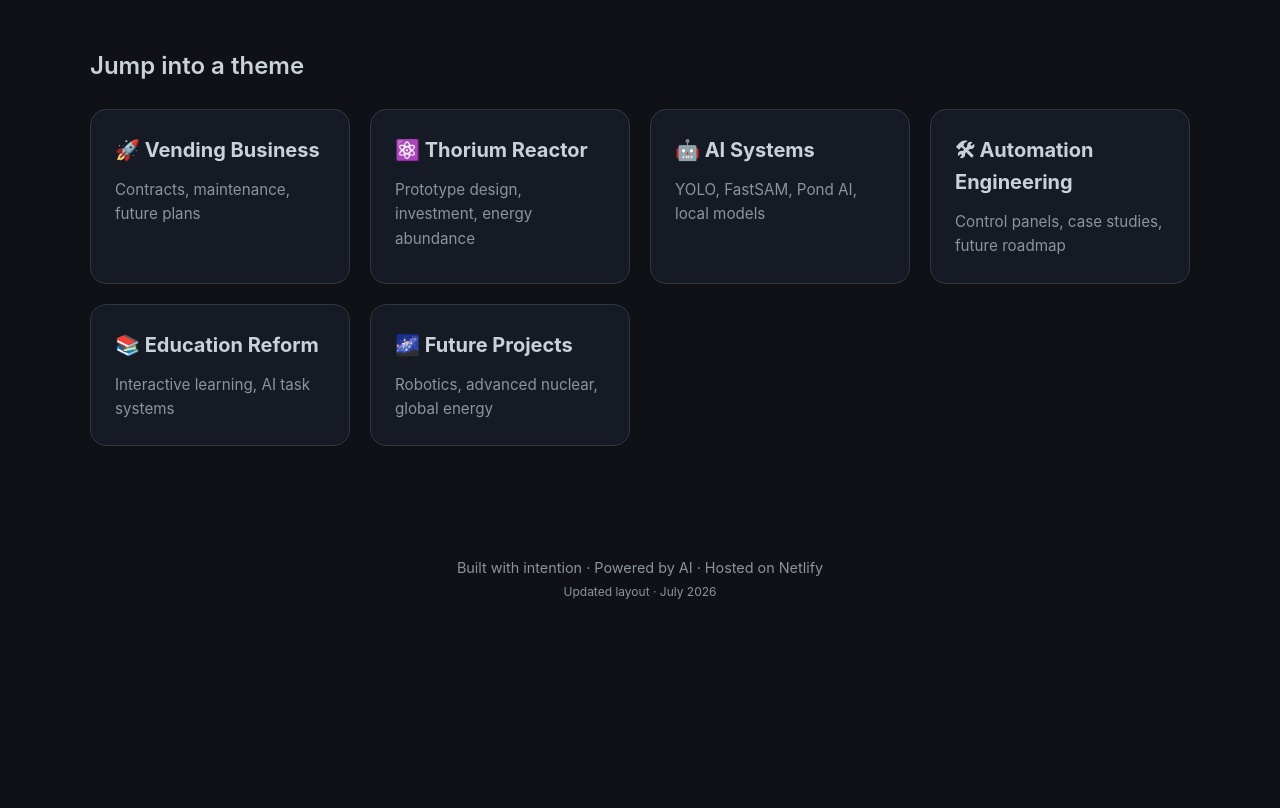
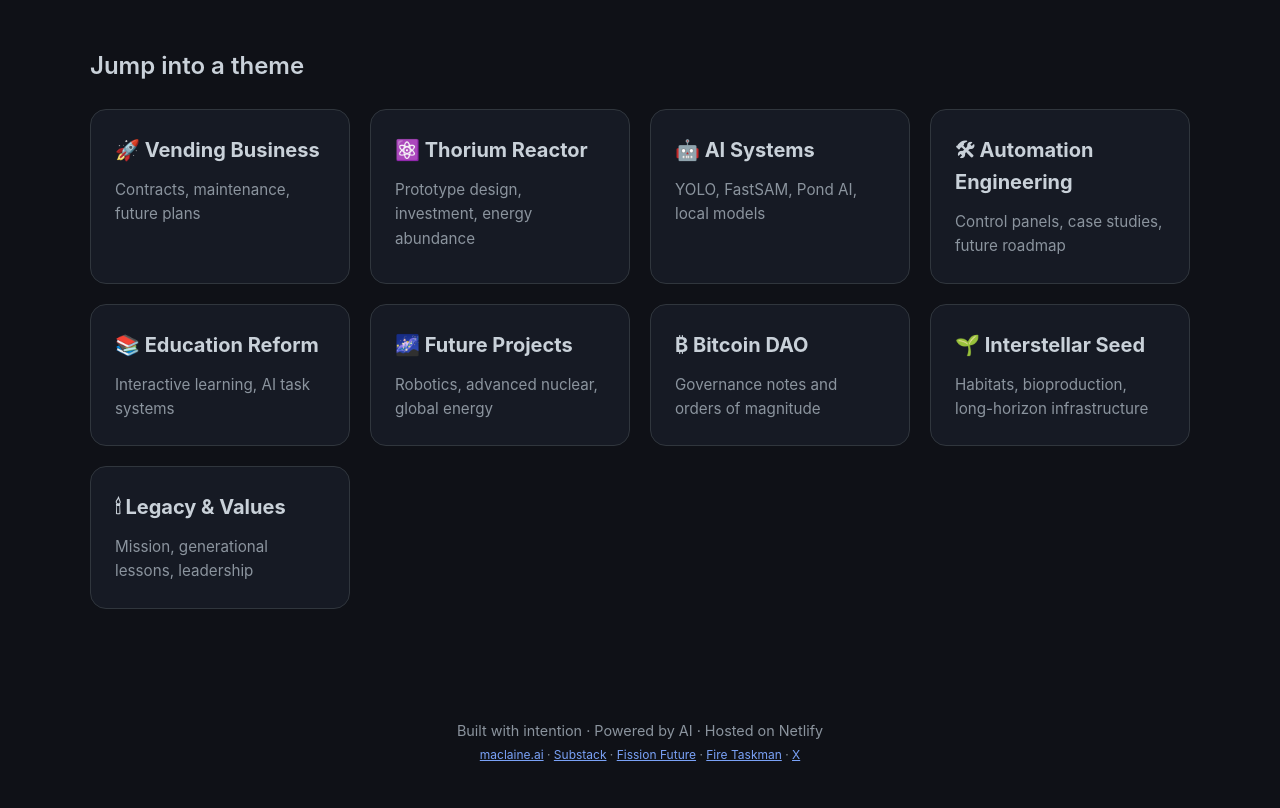
Before and after one commit to macmaniac77/rabbithole, a website: page index.html in a window 1280 px wide. Shown: the part 394-1202 px from the top of the page. Before the commit the page ends 1076 px from the top, so only its background shows below. Drawn offline with Linux system fonts and the light colour scheme.

Commit message:
Refresh public CTAs on hub pages and home cards
- quickstart: wiki hub, maclaine.ai, Substack, live demos
- thorium hub: Fantastic Fission Future console link
- automation/vending hubs: working child links + public CTAs
- home: extra theme cards + footer row (maclaine.ai · Substack · demos · X)

```diff
--- a/index.html
+++ b/index.html
@@ -225,12 +225,31 @@
                     <h3>🌌 Future Projects</h3>
                     <p>Robotics, advanced nuclear, global energy</p>
                 </a>
+
+                <a href="/rabbithole/#markdown/bitcoin-dao/index.md" class="card">
+                    <h3>₿ Bitcoin DAO</h3>
+                    <p>Governance notes and orders of magnitude</p>
+                </a>
+                <a href="/rabbithole/#markdown/interstellar-seed/index.md" class="card">
+                    <h3>🌱 Interstellar Seed</h3>
+                    <p>Habitats, bioproduction, long-horizon infrastructure</p>
+                </a>
+                <a href="/rabbithole/#markdown/legacy-and-values/index.md" class="card">
+                    <h3>🕯 Legacy & Values</h3>
+                    <p>Mission, generational lessons, leadership</p>
+                </a>
             </div>
         </div>
 
         <footer>
             Built with intention · Powered by AI · Hosted on Netlify<br>
-            <small>Updated layout · July 2026</small>
+            <small>
+              <a href="https://maclaine.ai/" style="color:var(--accent)">maclaine.ai</a> ·
+              <a href="https://maclaine.substack.com/" style="color:var(--accent)">Substack</a> ·
+              <a href="https://fissionfuture.netlify.app/" style="color:var(--accent)">Fission Future</a> ·
+              <a href="https://firetaskman.netlify.app/" style="color:var(--accent)">Fire Taskman</a> ·
+              <a href="https://x.com/macmaniac77" style="color:var(--accent)">X</a>
+            </small>
         </footer>
     </div>
 
```
